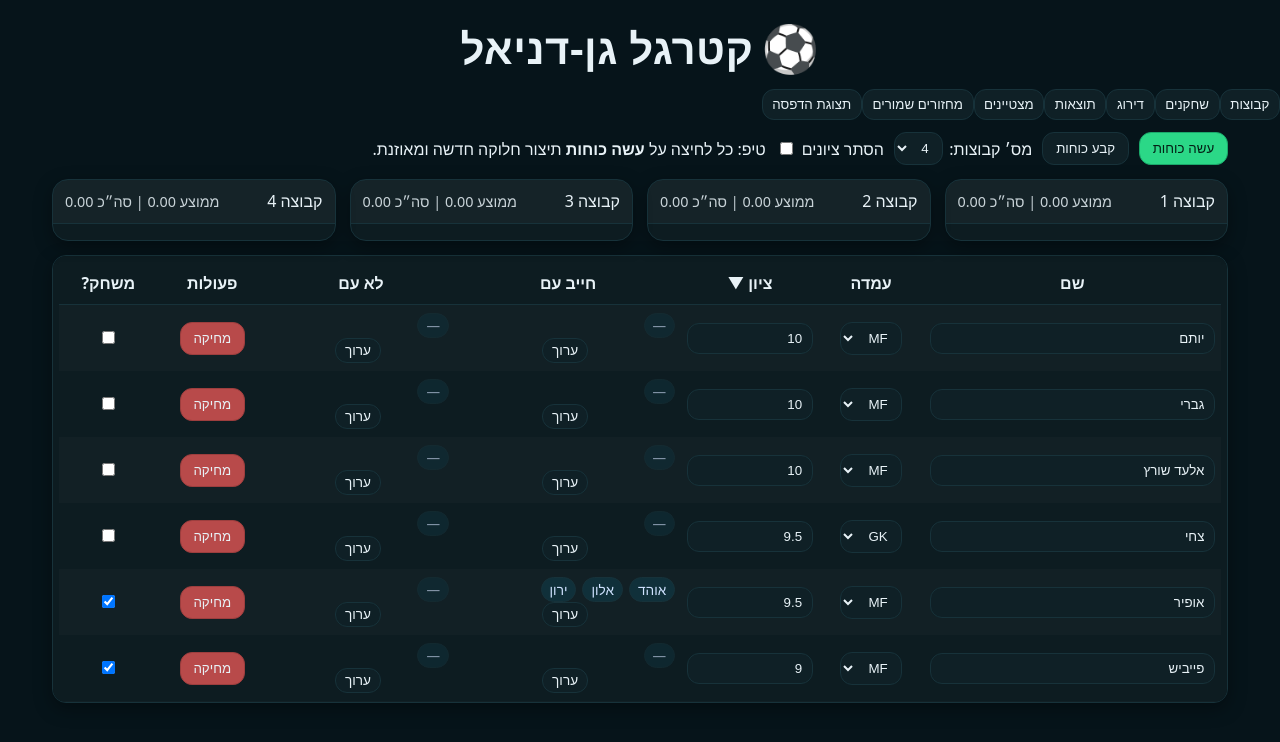
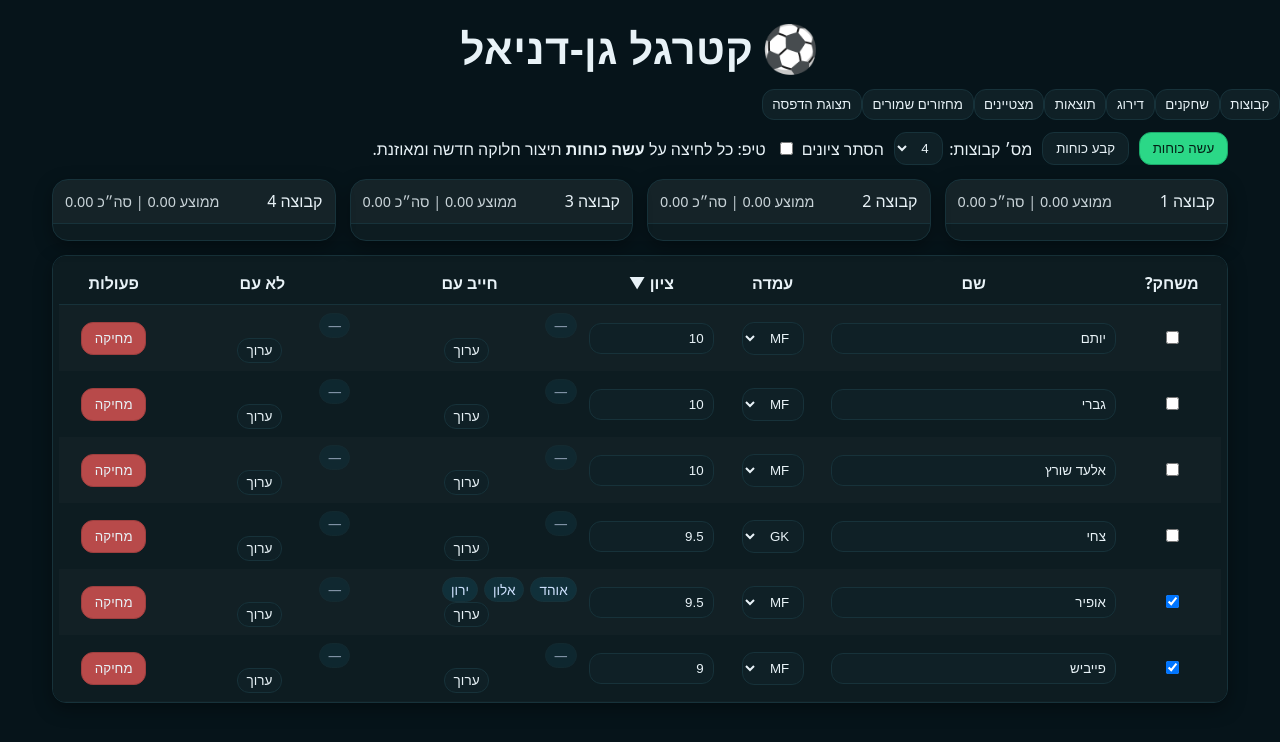
Before and after one commit to ShmuelBarazani/kat-regel-gan-daniel-v2, a React (Vite) app: page / in a window 1280 px wide. Shown: the top 742 px of the page. Built offline with nearby package versions, Linux system fonts and the light colour scheme.

Commit message:
Update Players.jsx

```diff
--- a/src/components/Players.jsx
+++ b/src/components/Players.jsx
@@ -4,15 +4,15 @@ import { useStorage, POS } from "../lib/storage.js";
 import PlayerFormModal from "./PlayerFormModal.jsx";
 import LinkPickerModal from "./LinkPickerModal.jsx";
 
-/* סדר עמודות – מימין לשמאל */
+/* סדר עמודות – "משחק?" ראשונה */
 const COLS = [
+  { key: "active",   label: "משחק?" },
   { key: "name",     label: "שם" },
   { key: "pos",      label: "עמדה" },
   { key: "rating",   label: "ציון" },
   { key: "mustWith", label: "חייב עם" },
   { key: "avoidWith",label: "לא עם" },
   { key: "actions",  label: "פעולות" },
-  { key: "active",   label: "משחק?" },
 ];
 
 export default function Players({ embedded = false }) {
@@ -107,8 +107,8 @@ export default function Players({ embedded = false }) {
               {COLS.map(c => (
                 <th
                   key={c.key}
-                  onClick={()=>!["actions","active"].includes(c.key) && flipSort(c.key)}
-                  style={{cursor: !["actions","active"].includes(c.key) ? "pointer" : "default"}}
+                  onClick={()=>!["actions"].includes(c.key) && flipSort(c.key)}
+                  style={{cursor: !["actions"].includes(c.key) ? "pointer" : "default"}}
                 >
                   {c.label}{sort.key===c.key ? (sort.dir==="asc" ? " ▲":" ▼") : ""}
                 </th>
@@ -118,6 +118,10 @@ export default function Players({ embedded = false }) {
           <tbody>
             {sortedPlayers.map(p => (
               <tr key={p.id}>
+                {/* משחק? */}
+                <td><input type="checkbox" checked={!!p.active}
+                           onChange={e => updatePlayer(p.id, {active: e.target.checked})}/></td>
+
                 {/* שם */}
                 <td className="nowrap">
                   <input className="input"
@@ -153,10 +157,6 @@ export default function Players({ embedded = false }) {
 
                 {/* פעולות */}
                 <td><button className="btn danger" onClick={()=>removePlayer(p.id)}>מחיקה</button></td>
-
-                {/* משחק? */}
-                <td><input type="checkbox" checked={!!p.active}
-                           onChange={e => updatePlayer(p.id, {active: e.target.checked})}/></td>
               </tr>
             ))}
           </tbody>
```
